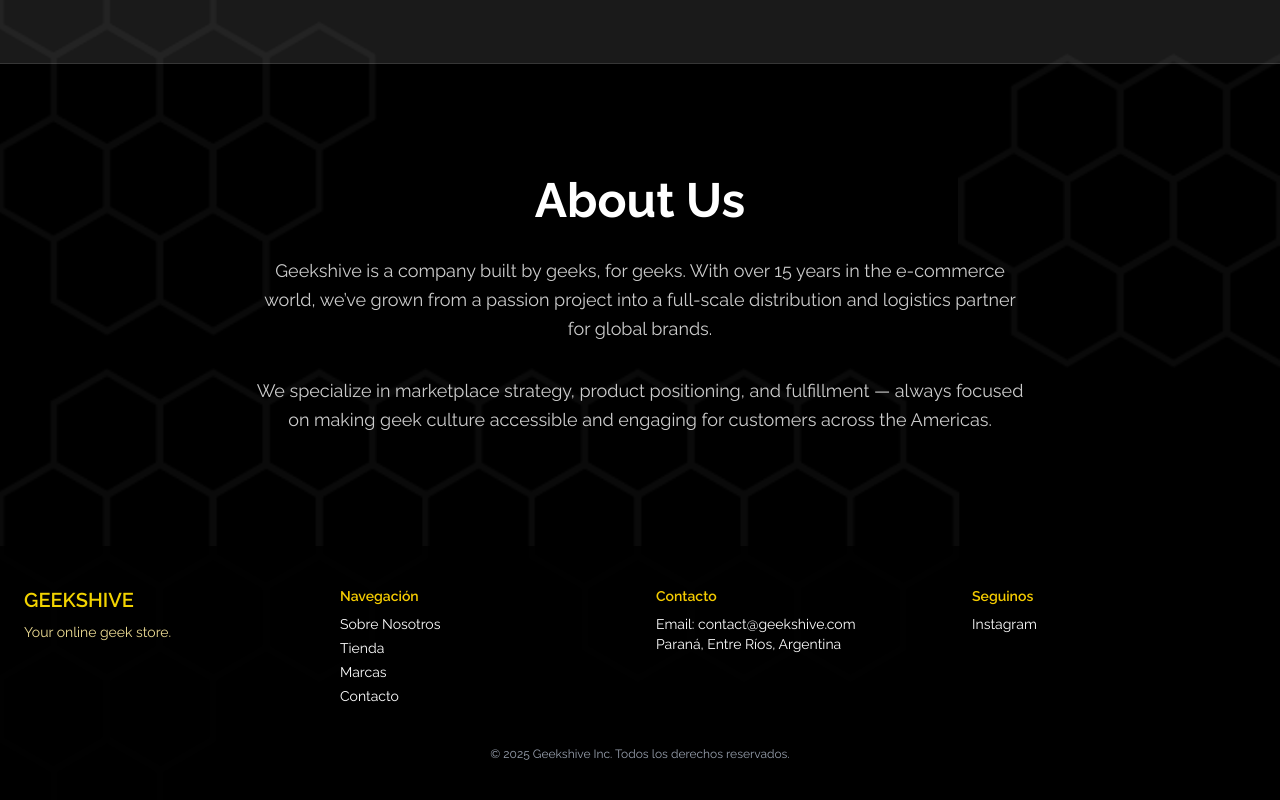
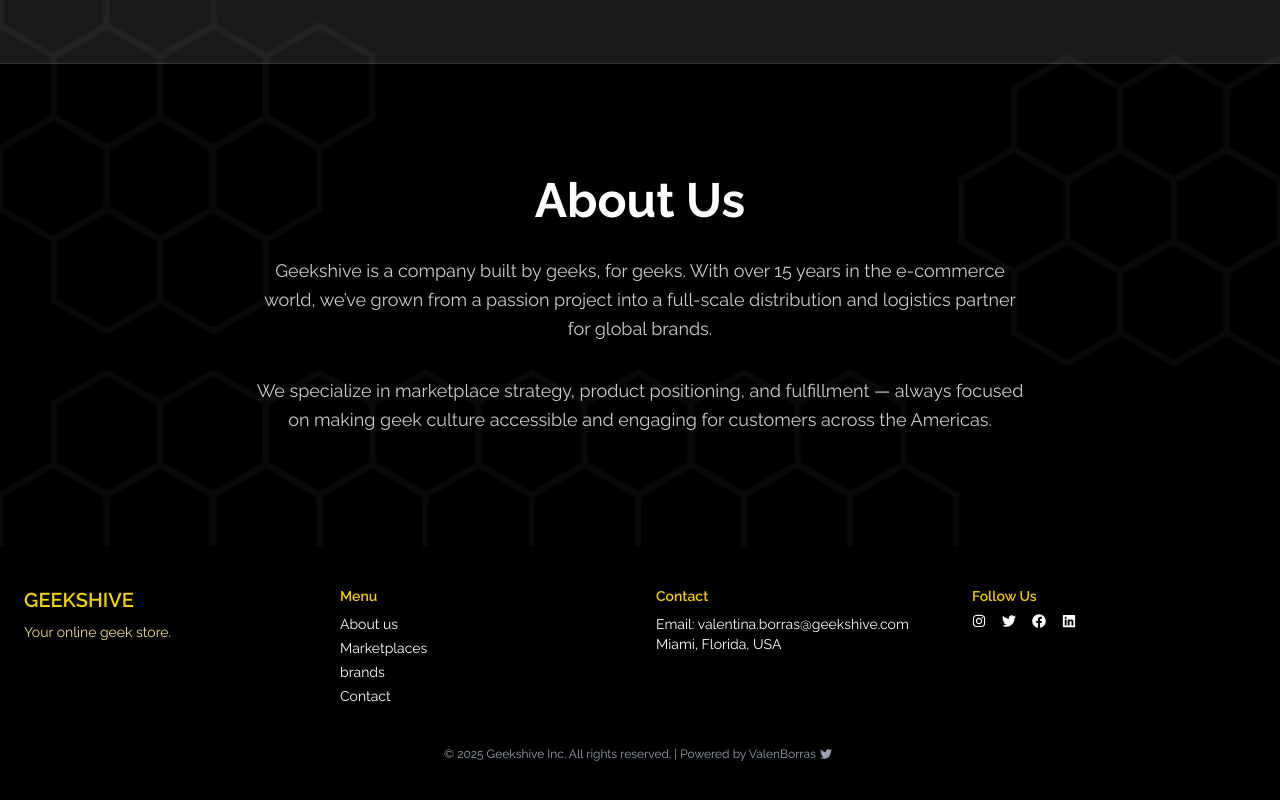
Before and after one commit to ValenBorras/geekshive, a Next.js app: page / in a window 1280 px wide. Shown: the part 1792-2592 px from the top of the page. Built offline with nearby package versions, Linux system fonts and the light colour scheme.

Commit message:
modif footer

```diff
--- a/app/components/Footer.jsx
+++ b/app/components/Footer.jsx
@@ -1,9 +1,10 @@
 import React from 'react'
+import { FaInstagram, FaTwitter, FaFacebook, FaLinkedin, FaGithub } from 'react-icons/fa'
 
 const Footer = () => {
   return (
     <footer className="bg-black/90 text-white py-10 px-6">
-  <div className="max-w-7xl mx-auto grid grid-cols-1 md:grid-cols-4 gap-8 text-sm font-light font-[Raleway]">
+  <div className="max-w-7xl mx-auto grid grid-cols-1 md:grid-cols-4 gap-8 text-sm font-light">
 
     <div>
       <h2 className="text-xl font-semibold text-[#F2D300] mb-2">GEEKSHIVE</h2>
@@ -11,32 +12,43 @@ const Footer = () => {
     </div>
 
     <div>
-      <h3 className="text-[#F4CB00] font-semibold mb-2">Navegación</h3>
+      <h3 className="text-[#F4CB00] font-semibold mb-2">Menu</h3>
       <ul className="space-y-1">
-        <li><a href="/about" className="hover:text-[#F2D300]">Sobre Nosotros</a></li>
-        <li><a href="/shop" className="hover:text-[#F2D300]">Tienda</a></li>
-        <li><a href="/brands" className="hover:text-[#F2D300]">Marcas</a></li>
-        <li><a href="/contact" className="hover:text-[#F2D300]">Contacto</a></li>
+        <li><a href="/about" className="hover:text-[#F2D300]">About us</a></li>
+        <li><a href="/marketplaces" className="hover:text-[#F2D300]">Marketplaces</a></li>
+        <li><a href="/brands" className="hover:text-[#F2D300]">brands</a></li>
+        <li><a href="/contact" className="hover:text-[#F2D300]">Contact</a></li>
       </ul>
     </div>
 
     <div>
-      <h3 className="text-[#F4CB00] font-semibold mb-2">Contacto</h3>
-      <p>Email: <a href="mailto:contact@geekshive.com" className="hover:text-[#F2D300]">contact@geekshive.com</a></p>
-      <p>Paraná, Entre Ríos, Argentina</p>
+      <h3 className="text-[#F4CB00] font-semibold mb-2">Contact</h3>
+      <p>Email: <a href="mailto:contact@geekshive.com" className="hover:text-[#F2D300]">valentina.borras@geekshive.com</a></p>
+      <p>Miami, Florida, USA</p>
     </div>
 
 
     <div>
-      <h3 className="text-[#F4CB00] font-semibold mb-2">Seguinos</h3>
+      <h3 className="text-[#F4CB00] font-semibold mb-2">Follow Us</h3>
       <div className="flex space-x-4">
-        <a href="https://instagram.com/geekshive" target="_blank" className="hover:text-[#F2D300]">Instagram</a>
+                <a href="https://instagram.com/geekshive" target="_blank" className="hover:text-[#F2D300]">
+                  <FaInstagram/>
+                   </a>
+                   <a href="https://instagram.com/geekshive" target="_blank" className="hover:text-[#F2D300]">
+                  <FaTwitter/>
+                   </a>
+                   <a href="https://instagram.com/geekshive" target="_blank" className="hover:text-[#F2D300]">
+                  <FaFacebook/>
+                   </a>
+                   <a href="https://instagram.com/geekshive" target="_blank" className="hover:text-[#F2D300]">
+                  <FaLinkedin/>
+                   </a>
       </div>
     </div>
   </div>
 
-  <div className="mt-10 text-center text-xs text-gray-400">
-    © 2025 Geekshive Inc. Todos los derechos reservados.
+  <div className="flex flex-row items-center justify-center mt-10 text-center text-xs text-gray-400">
+    © 2025 Geekshive Inc. All rights reserved. | Powered by ValenBorras <a href="https://x.com/ValenBorras_" className='mx-1'> <FaTwitter/></a>
   </div>
 </footer>
   )
--- a/app/globals.css
+++ b/app/globals.css
@@ -8,12 +8,7 @@
   --foreground: #171717;
 }
 
-@theme inline {
-  --color-background: var(--background);
-  --color-foreground: var(--foreground);
-  --font-sans: var(--font-geist-sans);
-  --font-mono: var(--font-geist-mono);
-}
+
 
 @media (prefers-color-scheme: dark) {
   :root {
--- a/tailwind.config.js
+++ b/tailwind.config.js
@@ -20,6 +20,10 @@ module.exports = {
             },
           },
         },
+        fontFamily: {
+          sans: ['Raleway', 'sans-serif'],
+          raleway: ['Raleway', 'sans-serif'],
+        },
         textShadow: {
           glow: '0 0 10px #F2D300, 0 0 20px #F2D300',
         },
```
